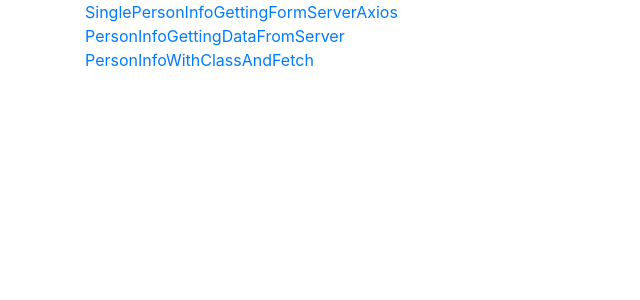
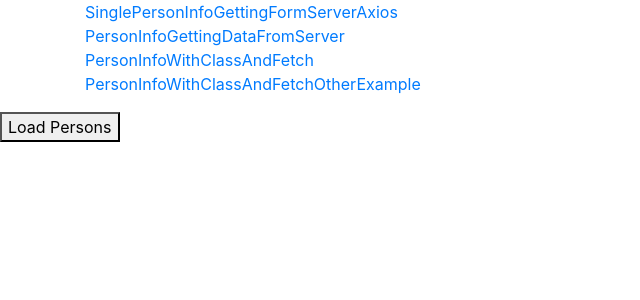
Before and after one commit to pooyafils/react-api-connection, a React (Create React App) app: page /PersonInfoWithClassAndFetchOtherExample in a window 1280 px wide. Shown: the top 300 px of the page, without its empty margins (0-640 px from the left). Built offline with nearby package versions, Linux system fonts and the light colour scheme.

Commit message:
adding fetch by class with other example

```diff
--- a/src/App.js
+++ b/src/App.js
@@ -4,6 +4,7 @@
 import PersonInfoGettingDataFromServer from './component/get/PersonInfoGettingDataFromServer'
 import SinglePersonInfoGettingFormServerAxios from './component/get/SinglePersonInfoGettingFormServerAxios'
 import PersonInfoWithClassAndFetch from './component/get/PersonInfoWithClassAndFetch'
+import PersonInfoWithClassAndFetchOtherExample from './component/get/PersonInfoWithClassAndFetchOtherExample'
 class App extends Component{
 
 //SinglePersonInfoGettingFormServerAxios
@@ -16,7 +17,7 @@
                     <Route path="/PersonInfoWithClassAndFetch " component={PersonInfoWithClassAndFetch}/>
                     <Route path="/SinglePersonInfoGettingFormServerAxios"  component={SinglePersonInfoGettingFormServerAxios}/>
                     <Route path="/PersonInfoGettingDataFromServer" component={PersonInfoGettingDataFromServer}/>
-
+                    <Route path="/PersonInfoWithClassAndFetchOtherExample" component={PersonInfoWithClassAndFetchOtherExample}/>
 
                 </Switch>
             </Router>
--- a/src/component/Nav.js
+++ b/src/component/Nav.js
@@ -15,6 +15,7 @@
     </Link>
     <Link to="/PersonInfoGettingDataFromServer"><li><a>PersonInfoGettingDataFromServer</a></li></Link>
     <Link to="/PersonInfoWithClassAndFetch "><li><a>PersonInfoWithClassAndFetch</a></li></Link>
+    <Link to="/PersonInfoWithClassAndFetchOtherExample"><li><a>PersonInfoWithClassAndFetchOtherExample</a></li></Link>
 </ul>
         </div>
     )
--- /dev/null
+++ b/src/component/get/PersonInfoWithClassAndFetchOtherExample.js
@@ -0,0 +1,29 @@
+import React,{Component} from 'react'
+
+class PersonInfoWithClassAndFetchOtherExample extends Component{
+
+    state={
+        persons:[]
+    }
+    fetchPersons=()=>{
+        fetch('http://localhost:8080/person')
+            .then((response)=>response.json())
+            .then(personList=>{this.setState({persons:personList})})
+    }
+    render() {
+        return(
+            <div>
+                <button onClick={this.fetchPersons}>Load Persons</button>
+                {
+                    <ul>
+                        {this.state.persons.map(
+                            (person)=>(<li key={person.id}>{person.name} and :
+                                {person.familyName} </li>)
+                        )}
+                    </ul>
+                }
+            </div>
+        )
+    }
+}
+export default PersonInfoWithClassAndFetchOtherExample;
```
